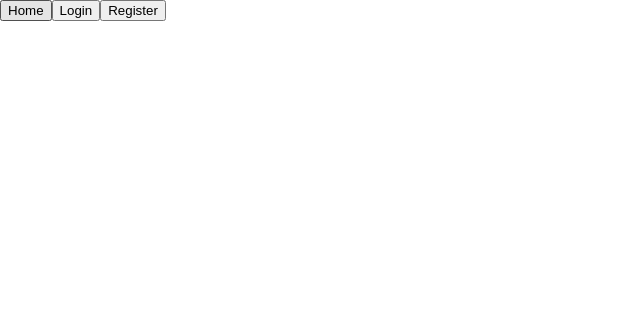
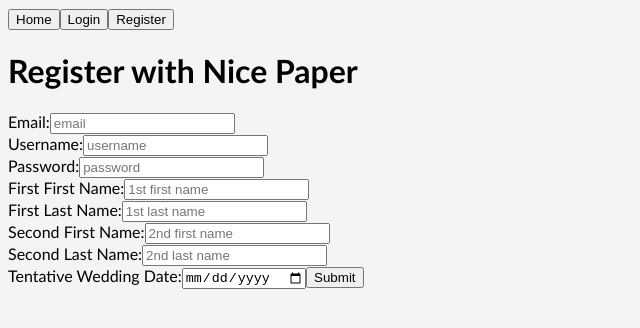
Before and after one commit to adneef/NicePaper2, a React (Create React App) app: page /Register in a window 1280 px wide. Shown: the top 328 px of the page, without its empty margins (0-640 px from the left). Built offline with nearby package versions, Linux system fonts and the light colour scheme.

Commit message:
allow react router to work

```diff
--- a/src/App.js
+++ b/src/App.js
@@ -2,12 +2,7 @@ import React, { Component } from 'react';
 import logo from './logo.svg';
 import './App.css';
 import Header from './components/Header'
-import Login from './components/Login'
-import {
-  BrowserRouter as Router,
-  Route,
-  Link
-} from 'react-router-dom'
+import Main from './components/Main'
 
 class App extends Component {
 
@@ -23,24 +18,10 @@ class App extends Component {
     return (
       <div>
         <Header/>
-
-        <Router>
-          <div>
-            {/* <Link to="/"><HomeButton/></Link>
-            <Link to="/Login"><LoginButton/></Link>
-            <Link to="/Register"><RegisterButton/></Link> */}
-            <Route path="/Login" component={Login} />
-          </div>
-        </Router>
+        <Main/>
       </div>
     )
   }
 }
 
-// const Child = ({ match }) => (
-//   <div>
-//     <h3>ID: {match.params.id}</h3>
-//   </div>
-// )
-
 export default App;
--- a/src/components/Header.js
+++ b/src/components/Header.js
@@ -2,18 +2,14 @@ import React from 'react'
 import HomeButton from './subsection/HomeButton'
 import LoginButton from './subsection/LoginButton'
 import RegisterButton from './subsection/RegisterButton'
-import {
-  BrowserRouter as Router,
-  Route,
-  Link
-} from 'react-router-dom'
+import { Link } from 'react-router-dom'
 
 const Header = () => {
   return (
     <div className='navbar'>
-      <HomeButton/>
-      <LoginButton/>
-      <RegisterButton/>
+      <Link to="/"><HomeButton/></Link>
+      <Link to="/Login"><LoginButton/></Link>
+      <Link to="/Register"><RegisterButton/></Link>
     </div>
   )
 }
--- /dev/null
+++ b/src/components/Main.js
@@ -0,0 +1,19 @@
+import React from 'react'
+import { Switch, Route } from 'react-router-dom'
+import Splash from './Splash'
+import Login from './Login'
+import Register from './Register'
+
+const Main = () => {
+    return (
+      <main>
+        <Switch>
+          <Route exact path = '/' component={Splash}/>
+          <Route exact path = '/Login' component={Login}/>
+          <Route path = '/Register' component={Register}/>
+        </Switch>
+      </main>
+    )
+}
+
+export default Main
--- a/src/components/Register.js
+++ b/src/components/Register.js
@@ -0,0 +1,40 @@
+import React from 'react'
+
+const Register = () => {
+  return (
+    <div>
+      <h1>Register with Nice Paper</h1>
+
+    <form id="newOwner" action="" method="post">
+      <label htmlFor="email">Email:</label>
+      <input type="email" id="email" name="email" placeholder="email" required/>
+      <br/>
+      <label htmlFor="username">Username:</label>
+      <input type="text" id="username" name="username" placeholder="username" required/>
+      <br/>
+      <label htmlFor="password">Password:</label>
+      <input type="password" id="password" minlength="8" maxlength="19" name="password" placeholder="password" required/>
+      <br/>
+      <label htmlFor="first_name_1">First First Name:</label>
+      <input type="text" id="first_name_1" name="first_name_1" placeholder="1st first name" required/>
+      <br/>
+      <label htmlFor="last_name_1">First Last Name:</label>
+      <input type="text" id="last_name_1" name="last_name_1" placeholder="1st last name" required/>
+      <br/>
+      <label htmlFor="first_name_2">Second First Name:</label>
+      <input type="text" id="first_name_2" name="first_name_2" placeholder="2nd first name" required/>
+      <br/>
+      <label htmlFor="last_name_2">Second Last Name:</label>
+      <input type="text" id="last_name_2" name="last_name_2" placeholder="2nd last name" required/>
+      <br/>
+      <label htmlFor="wedding_date">Tentative Wedding Date:</label>
+      <input type="date" id="wedding_date" name="wedding_date" placeholder="tentative wedding date"/>
+
+      <button type="submit" id="registerOwner">Submit</button>
+    </form>
+    </div>
+  )
+}
+
+
+export default Register
--- /dev/null
+++ b/src/components/Splash.js
@@ -0,0 +1,10 @@
+import React from 'react'
+
+const Splash = () => {
+  return (
+  <h1>Splash! Welcome to NicePaper!</h1>
+  )
+}
+
+
+export default Splash
--- a/src/index.css
+++ b/src/index.css
@@ -1,5 +1,55 @@
+@@font-face {
+  font-family: 'Gill Sans';
+  src: url('/public/gill-sans-light.ttf') format('truetype');
+}
+
+@component-active-bg:{
+  background-color: #cae6f9
+}
+
+a {
+  color: #00B7FF;
+}
+
 body {
-  margin: 0;
-  padding: 0;
-  font-family: sans-serif;
+  font-family: 'Gill Sans';
+  background-color: #f4f4f4;
 }
+
+.desert {
+  background-color: #ffefd5;
+}
+
+.warm {
+  background-color: #ebebeb;
+}
+
+.rain{
+  background-color: #b9d5e8;
+}
+
+.mocha{
+  background-color:  #493d37;
+}
+
+.mud{
+  background-color: #8e8477;
+}
+
+tr {
+  padding:15px;
+}
+
+td {
+  padding: 5px;
+}
+
+th {
+  padding: 5px;
+}
+
+.center-content {
+  left:50%;
+  position: absolute;
+  transform: translate(-50%);
+  }
--- a/src/index.js
+++ b/src/index.js
@@ -1,8 +1,13 @@
 import React from 'react';
 import ReactDOM from 'react-dom';
 import './index.css';
+import { BrowserRouter } from 'react-router-dom'
 import App from './App';
 import registerServiceWorker from './registerServiceWorker';
 
-ReactDOM.render(<App />, document.getElementById('root'));
+ReactDOM.render((
+  <BrowserRouter>
+    <App />
+  </BrowserRouter>
+), document.getElementById('root'));
 registerServiceWorker();
```
Also changed, not shown: public/gill-sans-light.ttf (added).
